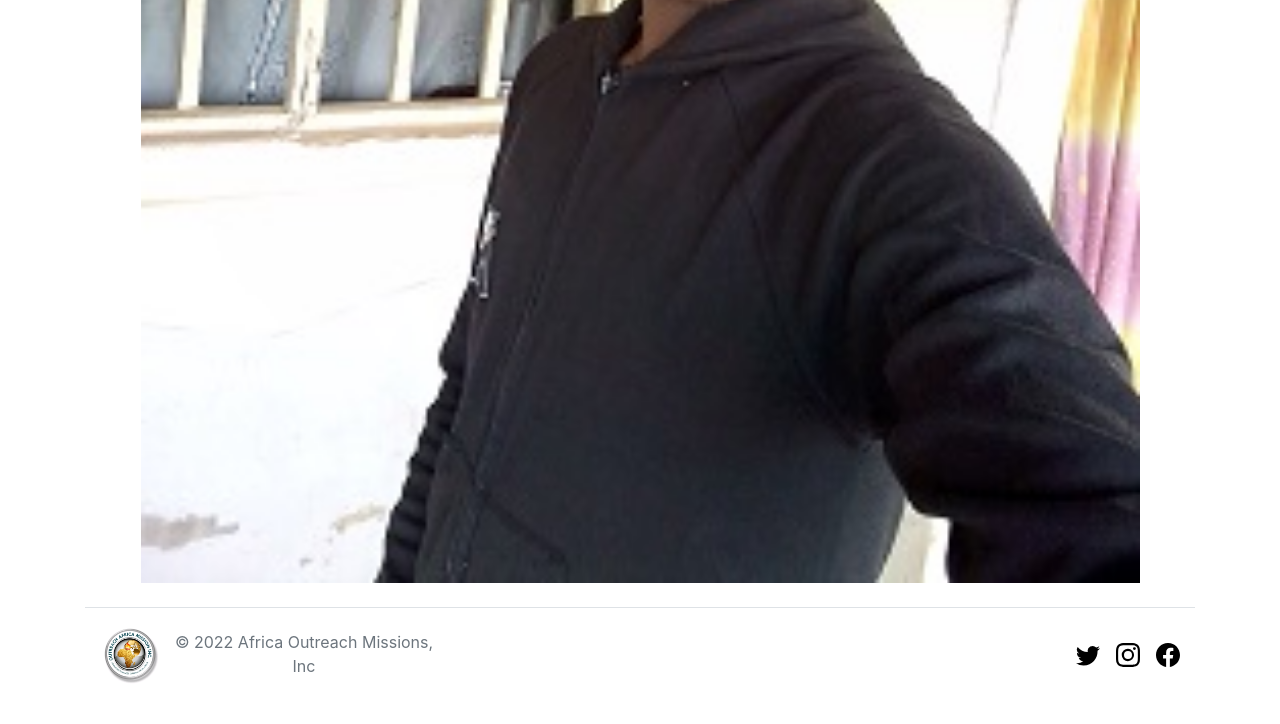
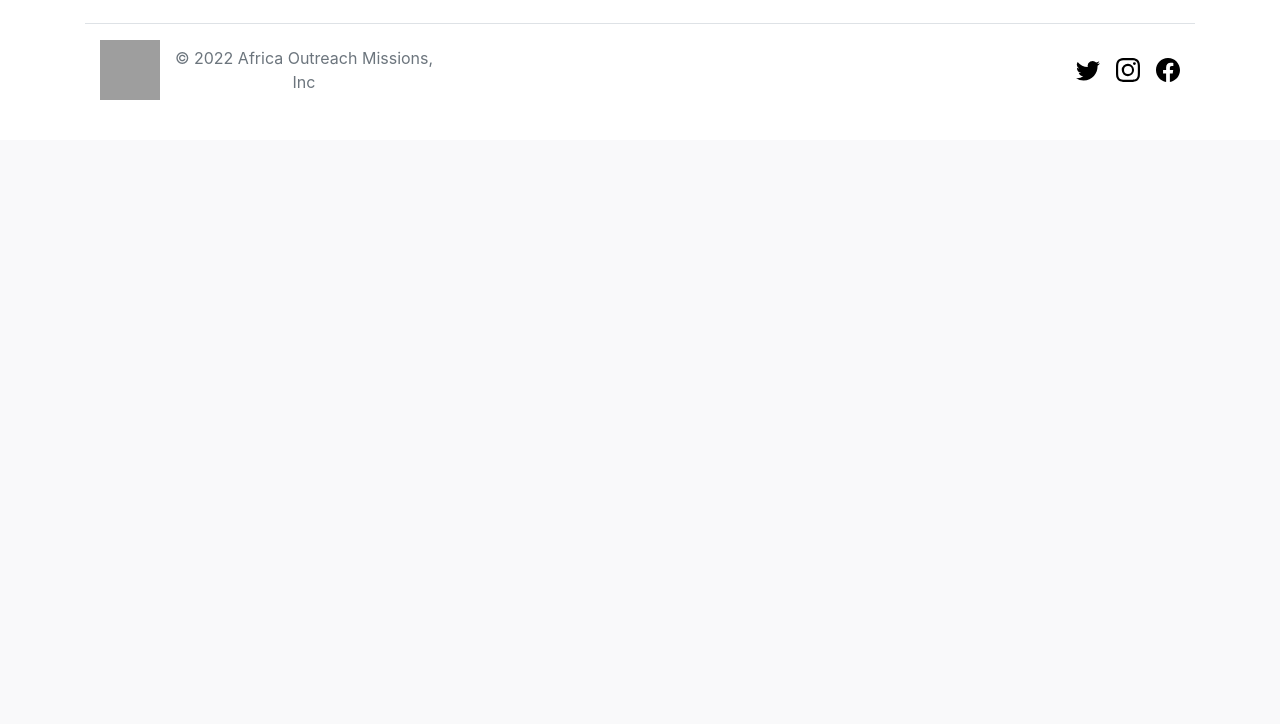
Before and after one commit to Michaelizzy1/africa, a Django app: page /about/ in a window 1280 px wide. Shown: the part 1245-1969 px from the top of the page. After the commit the page ends 1345 px from the top, so only its background shows below. Run offline with Django 4.2, Linux system fonts and the light colour scheme; some libraries are stand-ins or nearby versions; grey boxes are pictures that could not be loaded.

Commit message:
let's check

```diff
--- a/missions/templates/missions/base.html
+++ b/missions/templates/missions/base.html
@@ -65,7 +65,7 @@
   <span class="align-middle">
   <div class="text-center">
   <a href="{% url 'index' %}">
-  <img id="imd"  src="{% static 'images/logo.png' %}" width="200px" height="200px" class="bi">
+  <img id="imd"  src="{% static 'images/izz.jpg' %}" width="200px" height="200px" class="bi">
   </a>
   </div>
   </span>
@@ -78,7 +78,7 @@
     <div class="col-md-4 d-flex align-items-center">
       <a href="/" class="mb-3 me-2 mb-md-0 text-muted text-decoration-none lh-1">
 
-        <img src="{% static 'images/logo.png' %}" class="bi" width="60px" height="60">
+        <img src="{% static 'images/izz.jpg' %}" class="bi" width="60px" height="60">
       </a>
       <span class="text-center text-muted">&copy; 2022 Africa Outreach Missions, Inc</span>
     </div>
```
Also changed, not shown: missions/templates/missions/home.html (+7 -7 lines), db.sqlite3, missions/static/images/about.jpg (added), missions/static/images/contact.jpg (added), missions/static/images/discipleship.jpg (added), missions/static/images/donate.jpg (added), missions/static/images/i.jpg (deleted), missions/static/images/izxz.jpg (deleted), missions/static/images/izz.jpg (deleted), missions/static/images/logo.png (deleted), missions/static/images/media.jpg (added), missions/static/images/sermon.jpg (added), missions/static/images/testimony.jpg (added).
